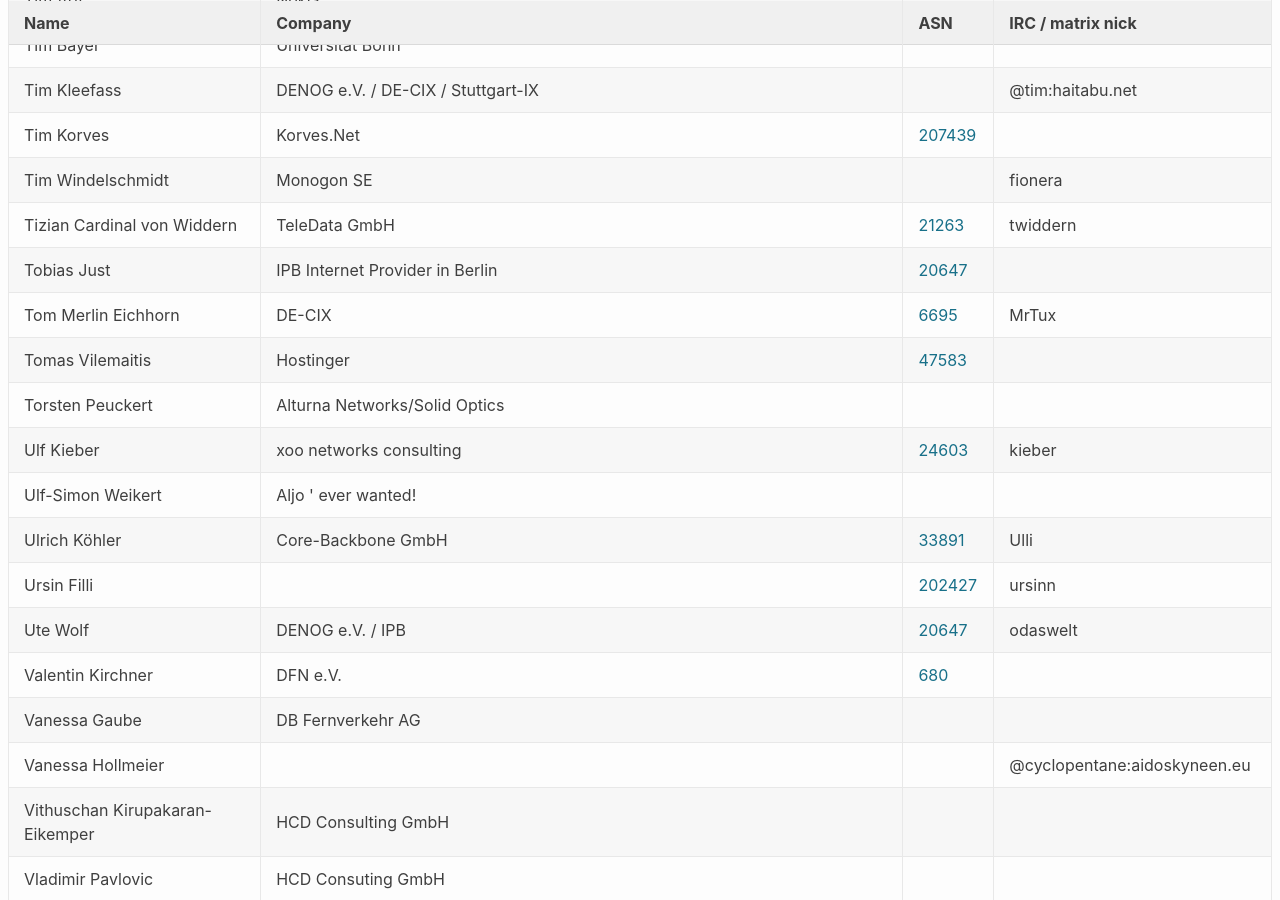
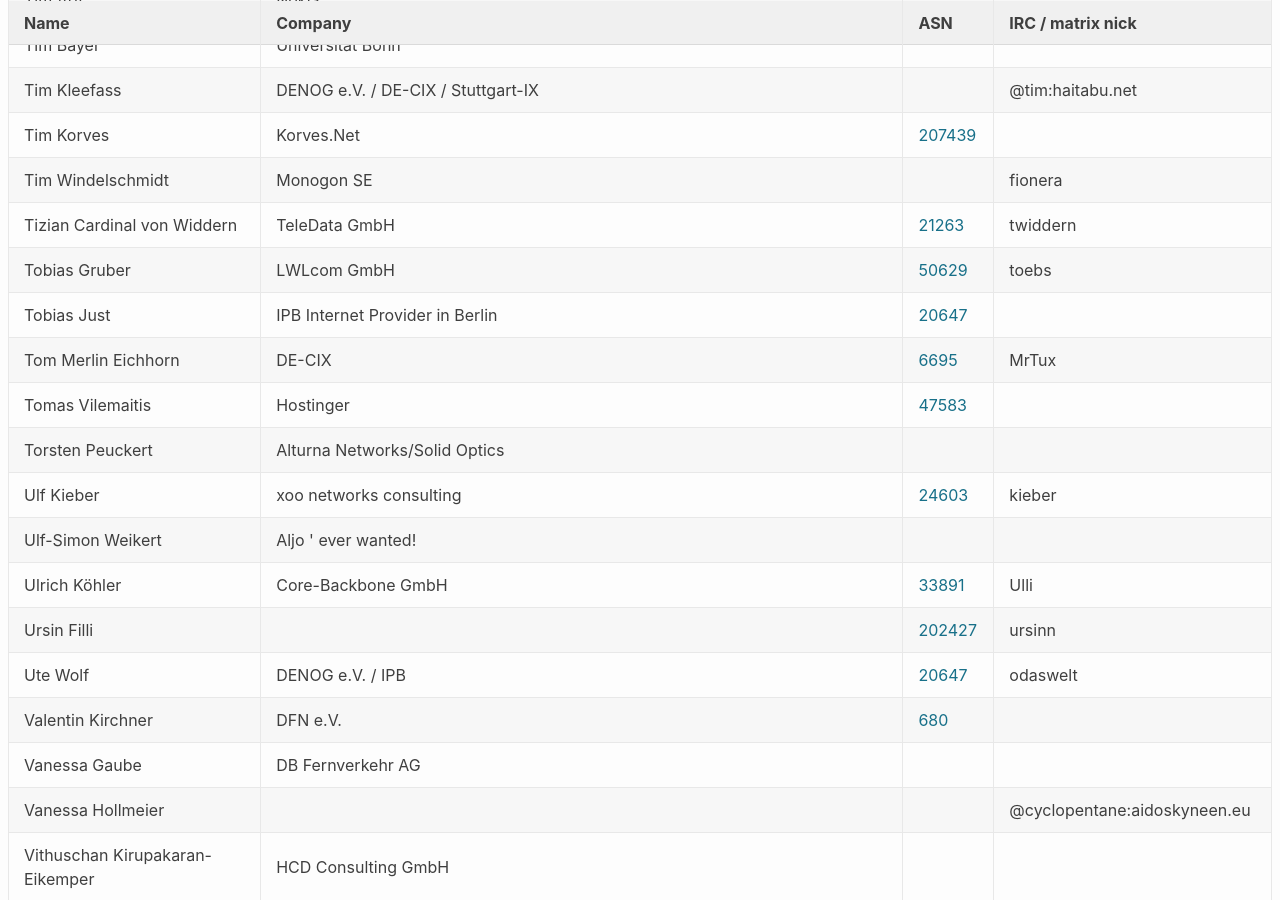
Before and after one commit to denog/pretix-attendeelist, a Jekyll site: the page built from denog17/index.markdown, in a window 1280 px wide and 900 px high, scrolled down 15118 px. Built offline with Jekyll 4.4.1, drawn with Linux system fonts in a browser that asks for light colours.

Commit message:
Latest data: Mon Sep  1 11:47:55 UTC 2025

```diff
--- a/_data/attendees_denog17_onsite.json
+++ b/_data/attendees_denog17_onsite.json
@@ -2022,6 +2022,12 @@
     "asn": "21263"
   },
   {
+    "name": "Tobias Gruber",
+    "company": "LWLcom GmbH",
+    "irc": "toebs",
+    "asn": "50629"
+  },
+  {
     "name": "Tobias Just",
     "company": "IPB Internet Provider in Berlin",
     "irc": null,
```
